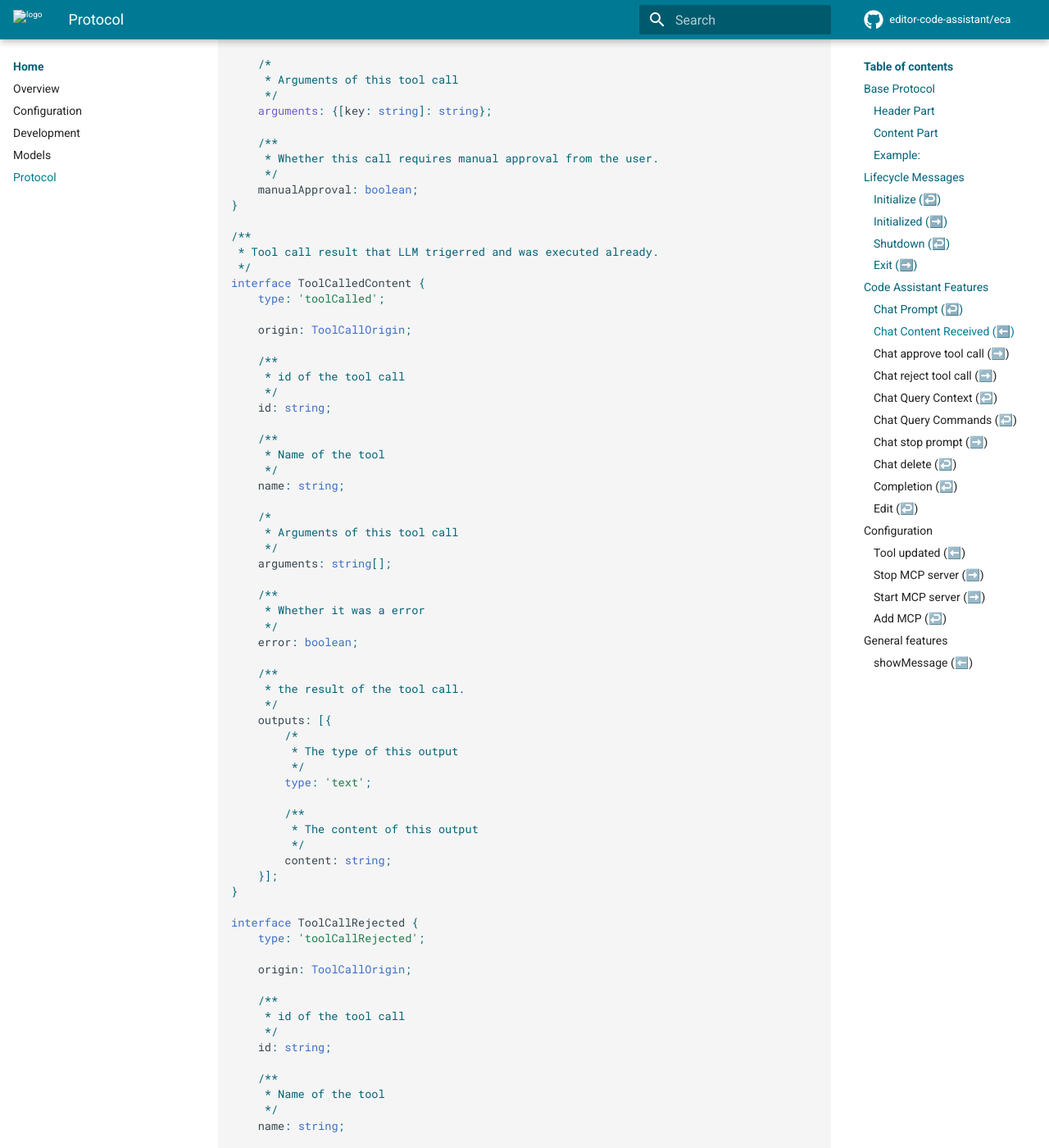
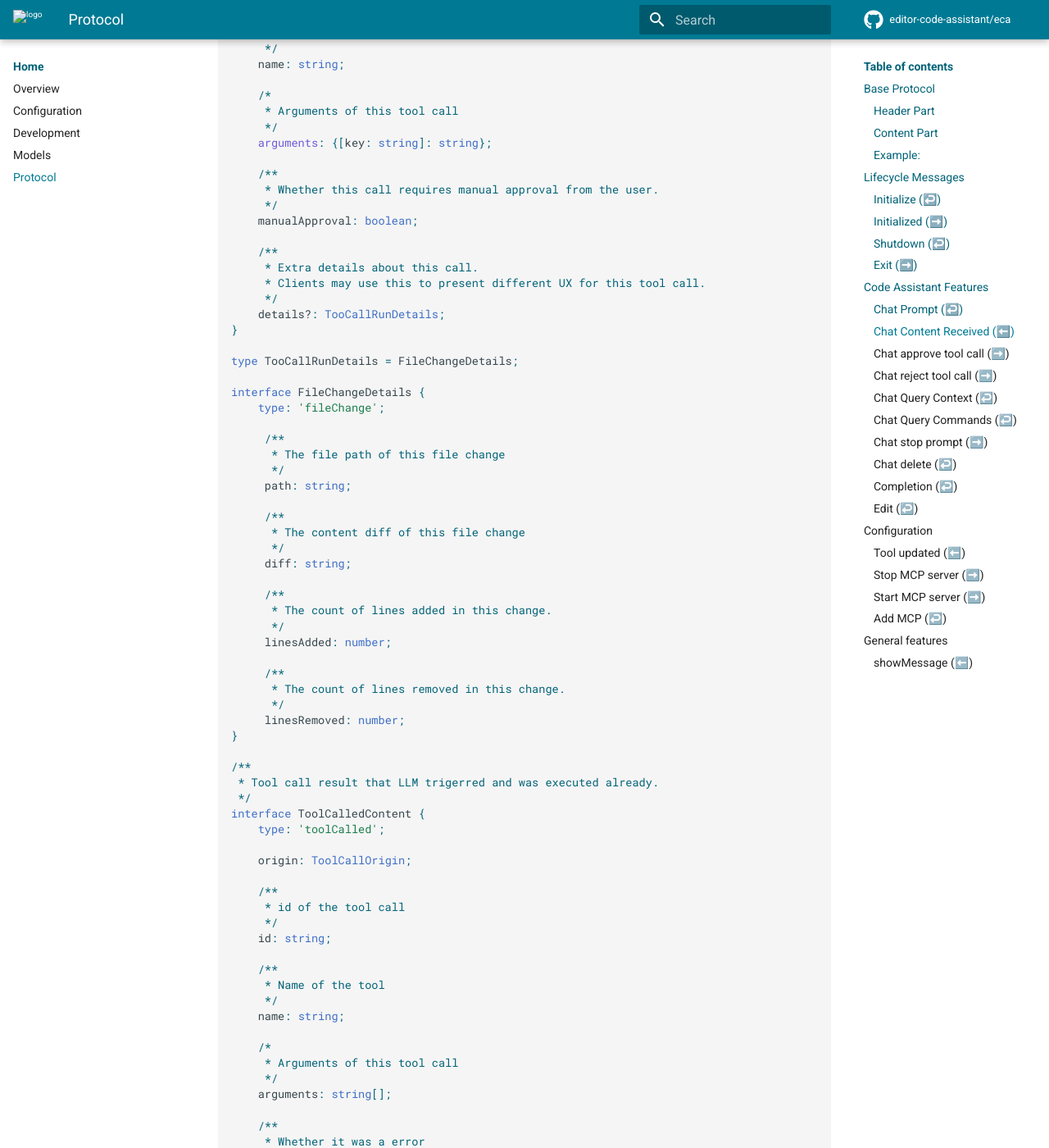
Before and after one commit to tomgeorge/eca, an MkDocs documentation site: the page built from docs/protocol.md, in a window 1280 px wide and 1400 px high, scrolled down 12163 px. Shown: the whole window at 82% size. Built offline with MkDocs 1.6.1 and Material for MkDocs 9.7.7, drawn with Linux system fonts in a browser that asks for light colours; comment, search, counter and statistics services are not loaded; some of the changed text lies outside the part shown.

Commit message:
Add support for file change diffs on  tool call.

```diff
--- a/docs/protocol.md
+++ b/docs/protocol.md
@@ -293,10 +293,12 @@ interface FileContext {
     /**
      * Range of lines to retrive from file, if nil consider whole file.
      */
-    linesRange?: {
-        start: number;
-        end: number;
-    }
+    linesRange?: LinesRange;
+}
+
+interface LinesRange {
+   start: number;
+   end: number;
 }
 
 /**
@@ -601,6 +603,38 @@ interface ToolCallRunContent {
      * Whether this call requires manual approval from the user.
      */
     manualApproval: boolean;
+
+    /**
+     * Extra details about this call.
+     * Clients may use this to present different UX for this tool call.
+     */
+    details?: TooCallRunDetails;
+}
+
+type TooCallRunDetails = FileChangeDetails;
+
+interface FileChangeDetails {
+    type: 'fileChange';
+
+     /**
+      * The file path of this file change
+      */
+     path: string;
+
+     /**
+      * The content diff of this file change
+      */
+     diff: string;
+
+     /**
+      * The count of lines added in this change.
+      */
+     linesAdded: number;
+
+     /**
+      * The count of lines removed in this change.
+      */
+     linesRemoved: number;
 }
 
 /**
```
Also changed, not shown: CHANGELOG.md (+3 -0 lines), docs/configuration.md (+1 -0 lines), 9 other files.
